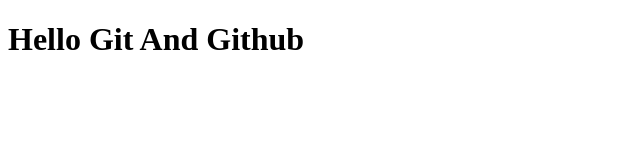
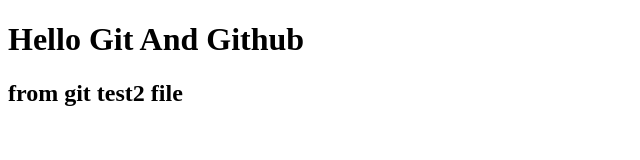
Before and after one commit to Arjun059/githubtest, a plain HTML site: page Index.html in a window 1280 px wide. Shown: the whole page, without its empty margins (0-640 px from the left). Drawn offline with Linux system fonts and the light colour scheme.

Commit message:
commit from gittest2

```diff
--- a/Index.html
+++ b/Index.html
@@ -8,5 +8,6 @@
 </head>
 <body>
     <h1>Hello Git And Github</h1>
+    <h2>from git test2 file</h2>
 </body>
 </html>
```
